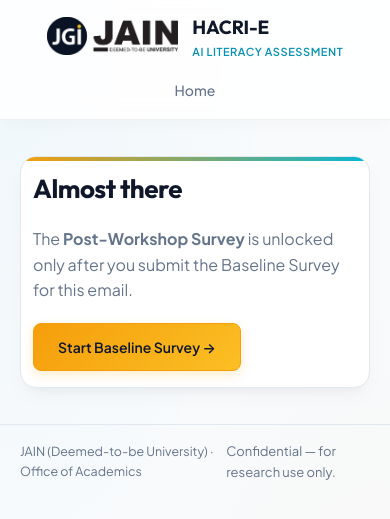
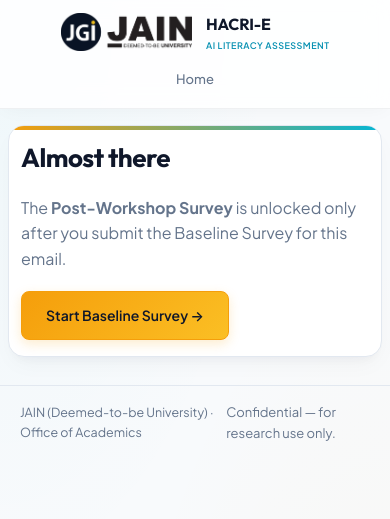
Before and after one commit to ooa-jain/HACRI-E, a FastAPI app: page /locked in a window 390 px wide. Shown: the top 519 px of the page. Run offline with FastAPI, Linux system fonts and the light colour scheme; parts of the project's set-up code (start-up, migrations or seed data) failed here and were passed over.

Commit message:
Fix mobile screen stretch/overflow and scale subhead margins and paddings

```diff
--- a/app/static/css/styles.css
+++ b/app/static/css/styles.css
@@ -957,8 +957,22 @@
   .hist-grid {
     grid-template-columns: 1fr;
   }
+  .content {
+    padding: 0 8px;
+    margin: 16px auto;
+  }
+  .sub-section-card {
+    padding: 16px 10px;
+    margin-bottom: 16px;
+  }
+  .subhead {
+    font-size: 1.05rem;
+    padding: 8px 12px;
+    margin-bottom: 1.25rem;
+    display: flex;
+  }
   .likert-row {
-    grid-template-columns: repeat(5, 1fr);
+    grid-template-columns: repeat(5, minmax(0, 1fr));
     gap: 4px;
   }
   .likert-opt {
@@ -977,13 +991,20 @@
     flex-direction: column;
     align-items: center;
     padding: 12px 16px;
-    gap: 12px;
+    gap: 10px;
+  }
+  .brand-text strong {
+    font-size: 16px;
+  }
+  .brand-text small {
+    font-size: 9px;
   }
   .topnav {
     width: 100%;
     justify-content: center;
     flex-wrap: wrap;
-    gap: 8px;
+    gap: 10px;
+    font-size: 13px;
   }
   .card {
     padding: 16px 12px;
```
